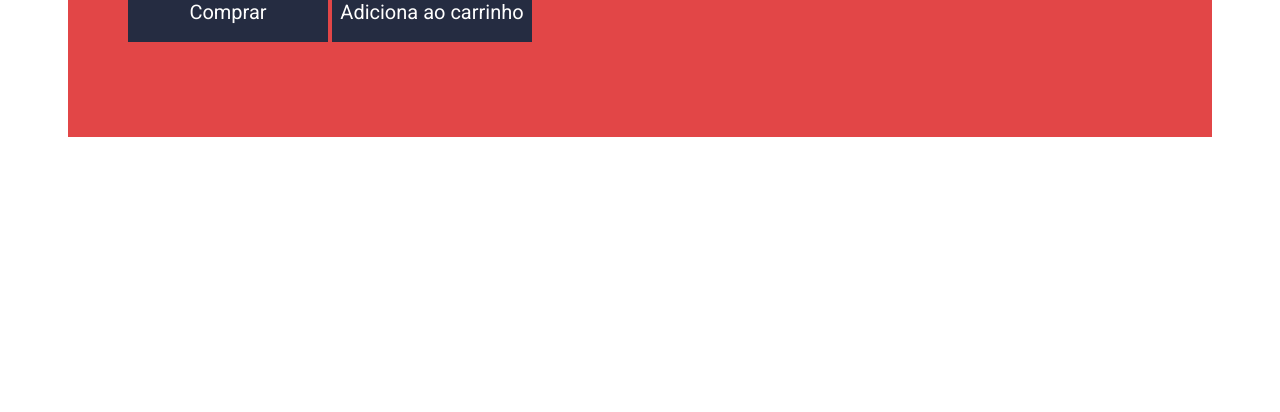
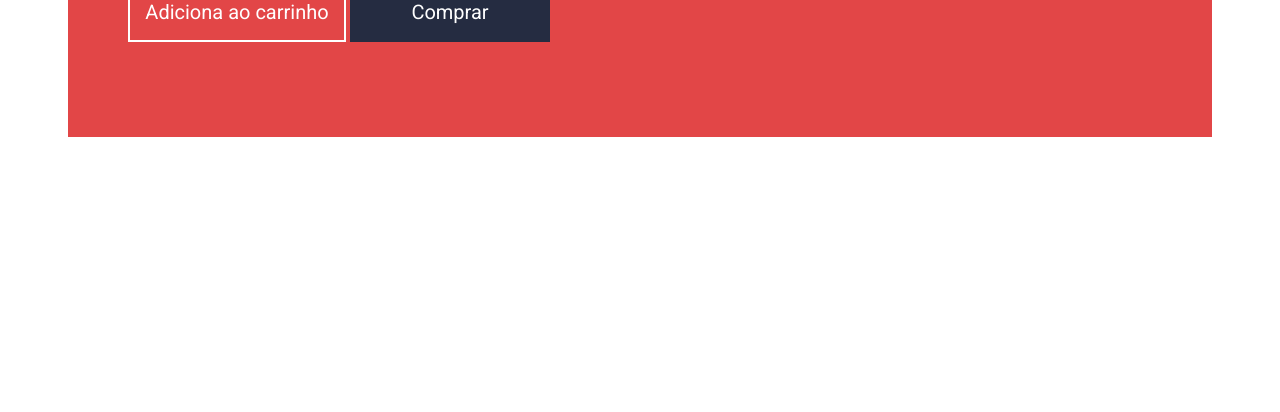
Before and after one commit to buenojc/loja-fone, a plain HTML site: page index.html in a window 1280 px wide. Shown: the part 388-800 px from the top of the page. Drawn offline with Linux system fonts and the light colour scheme.

Commit message:
Botão de adicionar ao carrinho estilizado

```diff
--- a/css/button-store.css
+++ b/css/button-store.css
@@ -4,10 +4,24 @@
   width: 200px;
   height: 60px;
   background-color: #252c41;
-  border: 2px solid inherit;
   color: #fff;
   font-size: 20px;
   font-family: "Roboto", sans-serif;
   line-height: 60px;
   text-decoration: none;
 }
+
+.button-store-second{
+  width: 218px;
+  height: 60px;
+  background-color: transparent;
+  display: inline-block;
+  border: 2px solid #fff;
+  font-family: "Roboto", sans-serif;
+  font-size: 20px;
+  text-decoration: none;
+  text-align: center;
+  color: #ffffff;
+  box-sizing: border-box;
+  line-height: 56px;
+}
--- a/index.html
+++ b/index.html
@@ -24,8 +24,9 @@
       </nav>
     </header>
 
+    <a href="#" class="button-store-second">Adiciona ao carrinho</a>
     <a href="comprar.html" class="button-store">Comprar</a>
-    <a href="#" class="button-store">Adiciona ao carrinho</a>
+
   </div>
   </body>
 </html>
```
